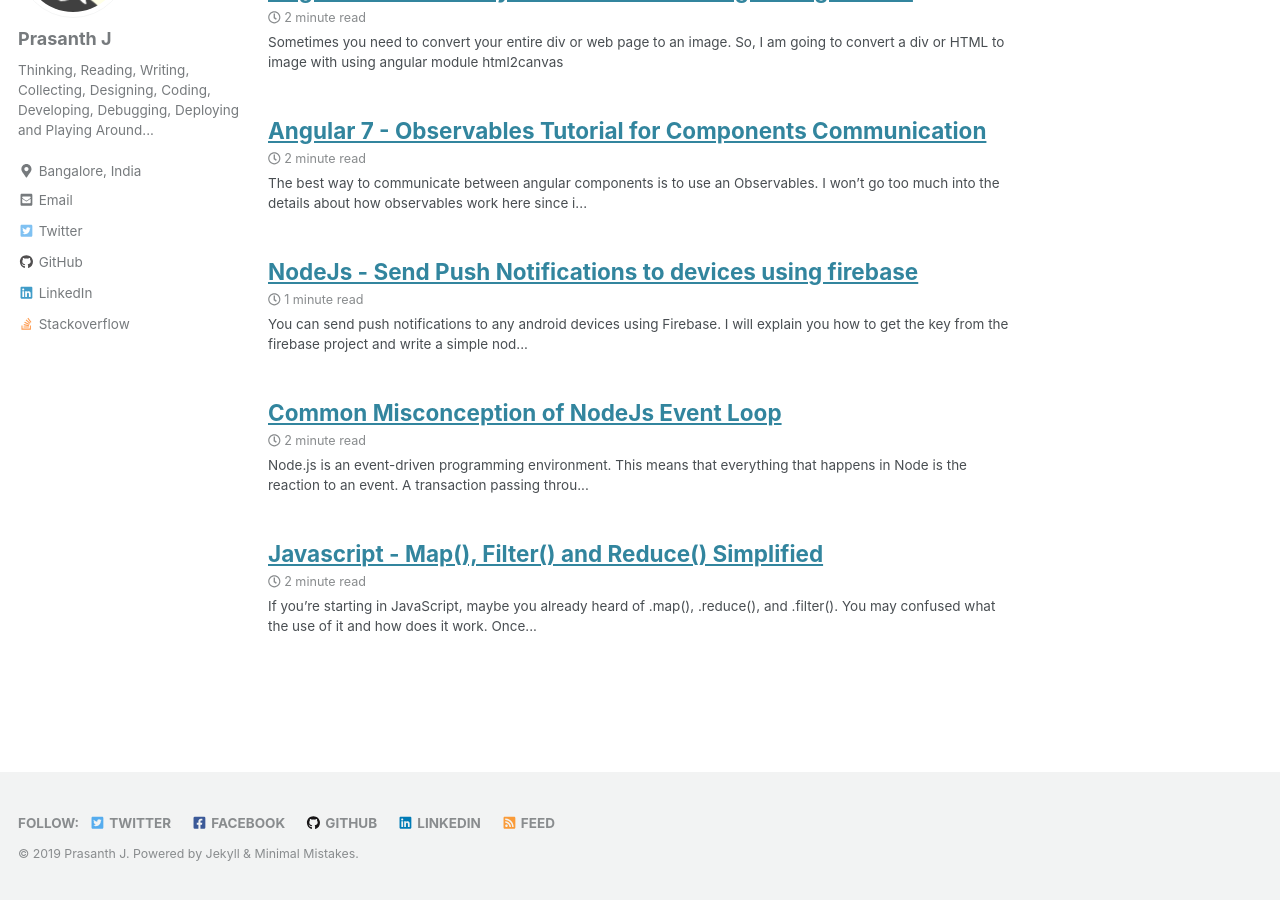
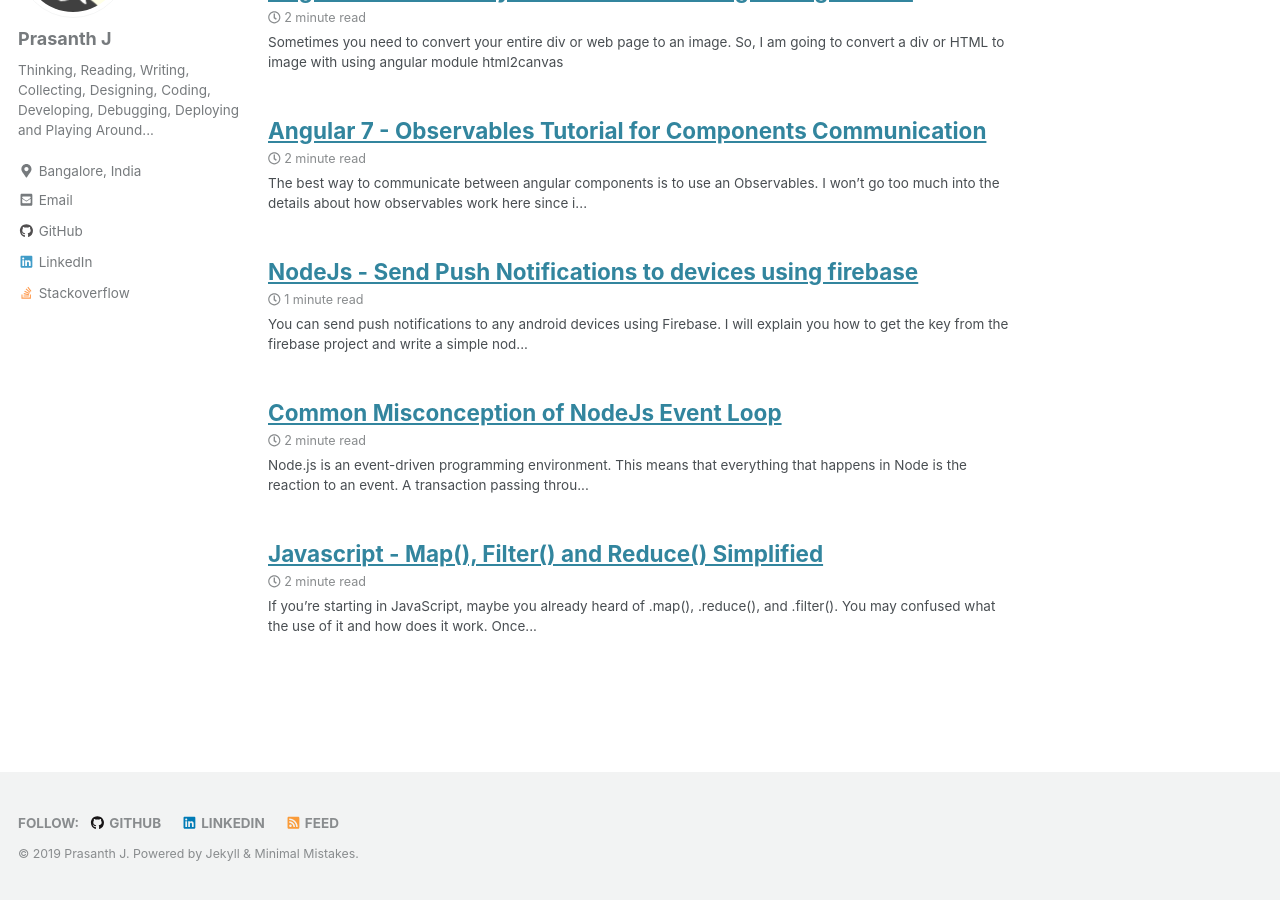
Before and after one commit to PrasanthJayaraman/PrasanthJayaraman.github.io, a Jekyll site: the page built from index.html, in a window 1280 px wide and 900 px high, scrolled down 183 px. Built offline with Jekyll 4.4.1, drawn with Linux system fonts in a browser that asks for light colours; cached includes are drawn as plain includes; nearby versions of some CDN libraries; the list of posts is cut into pages by our own code.

Commit message:
Removed twitter & fb from site author

```diff
--- a/_config.yml
+++ b/_config.yml
@@ -115,9 +115,6 @@ author:
     - label: "Email"
       icon: "fas fa-fw fa-envelope-square"
       url: "mailto:prasanthj@outlook.com"
-    - label: "Twitter"
-      icon: "fab fa-fw fa-twitter-square"
-      url: "https://twitter.com/ajprasa"
     - label: "GitHub"
       icon: "fab fa-fw fa-github"
       url: "https://github.com/PrasanthJayaraman"
@@ -131,12 +128,6 @@ author:
 # Site Footer
 footer:
   links:
-    - label: "Twitter"
-      icon: "fab fa-fw fa-twitter-square"
-      url: "https://twitter.com/ajprasa"
-    - label: "Facebook"
-      icon: "fab fa-fw fa-facebook-square"
-      url: "https://www.facebook.com/jprasanth74"
     - label: "GitHub"
       icon: "fab fa-fw fa-github"
       url: "https://github.com/PrasanthJayaraman"
```
